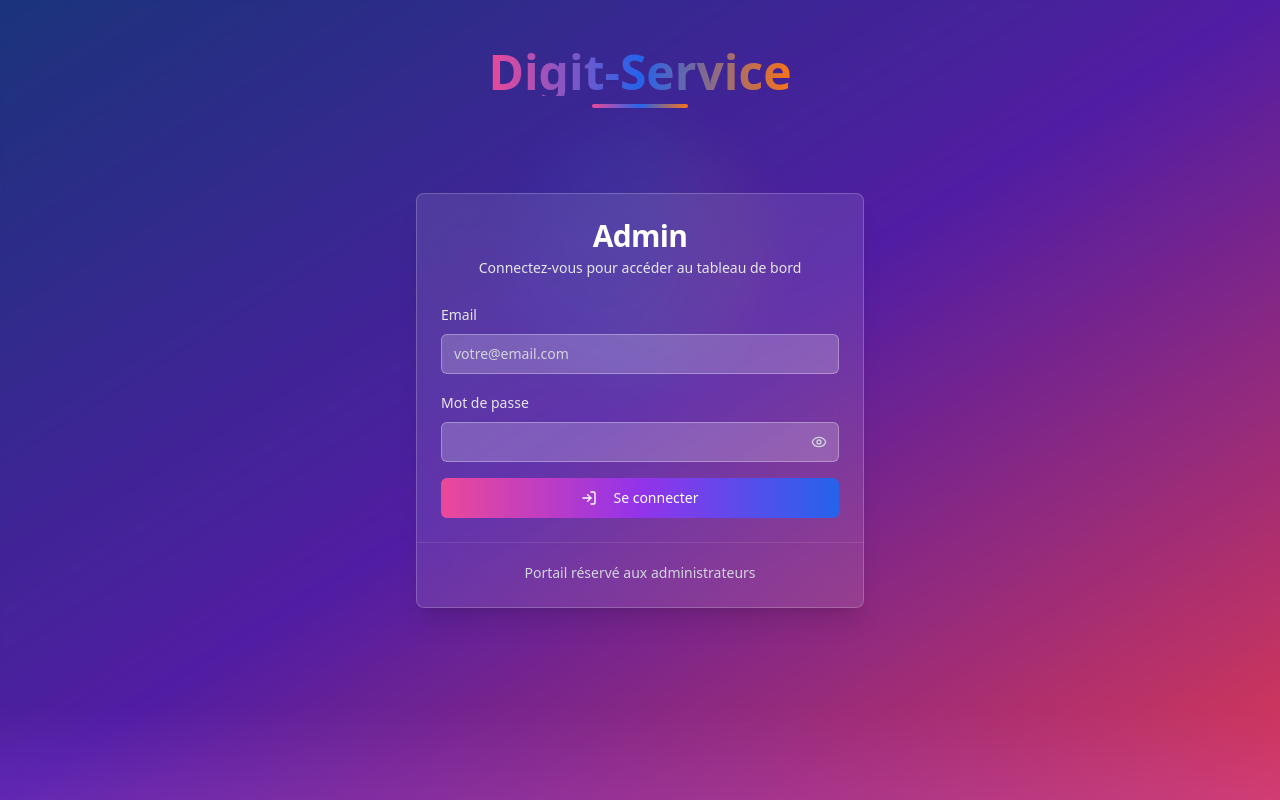
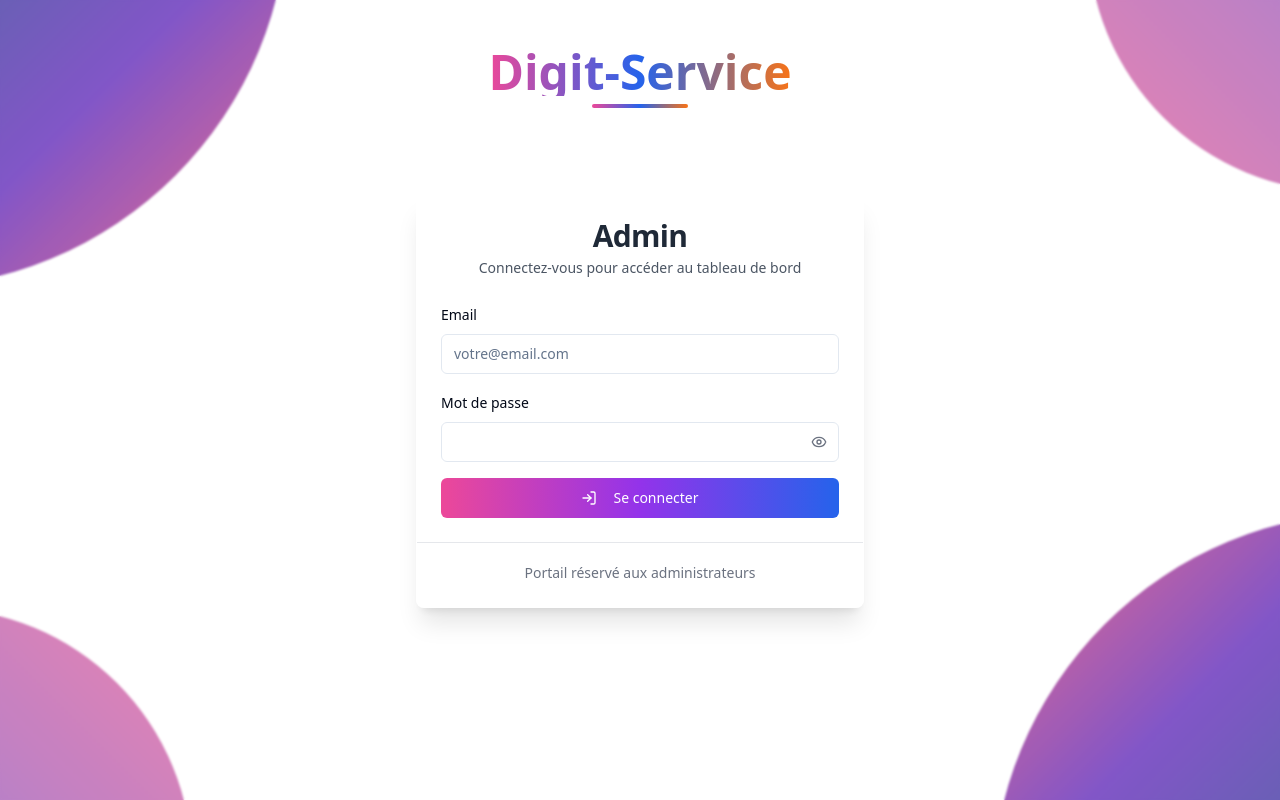
Before and after one commit to blackstar237/video-spot-manager-admin-26, a React (Vite) app: page /login in a window 1280 px wide. Built offline with nearby package versions, Linux system fonts and the light colour scheme.

Commit message:
Fix: Apply gradient to login corners
Apply gradient background to login page corners instead of full screen.

```diff
--- a/src/pages/Login.tsx
+++ b/src/pages/Login.tsx
@@ -52,28 +52,29 @@ const Login = () => {
   };
 
   return (
-    <div className="min-h-screen flex flex-col items-center justify-center bg-gradient-to-br from-blue-900 via-violet-800 to-rose-500 p-4 relative overflow-hidden">
-      {/* Overlay pour donner un effet de brillance */}
-      <div className="absolute inset-0 bg-black/10 backdrop-blur-[2px]"></div>
+    <div className="min-h-screen flex flex-col items-center justify-center p-4 relative overflow-hidden">
+      {/* Gradient corners */}
+      <div className="fixed top-0 left-0 w-96 h-96 bg-gradient-to-br from-blue-900 via-violet-800 to-rose-500 rounded-br-full opacity-80 -translate-x-1/4 -translate-y-1/4"></div>
+      <div className="fixed bottom-0 right-0 w-96 h-96 bg-gradient-to-tl from-blue-900 via-violet-800 to-rose-500 rounded-tl-full opacity-80 translate-x-1/4 translate-y-1/4"></div>
+      <div className="fixed top-0 right-0 w-64 h-64 bg-gradient-to-bl from-purple-800 to-pink-600 rounded-bl-full opacity-60 translate-x-1/4 -translate-y-1/4"></div>
+      <div className="fixed bottom-0 left-0 w-64 h-64 bg-gradient-to-tr from-purple-800 to-pink-600 rounded-tr-full opacity-60 -translate-x-1/4 translate-y-1/4"></div>
+
+      {/* Light overlay to improve content visibility */}
+      <div className="absolute inset-0 bg-white/5 backdrop-blur-[1px]"></div>
 
       {/* En-tête avec le nom de l'entreprise */}
-      <div className="absolute top-12 w-full text-center">
+      <div className="absolute top-12 w-full text-center z-10">
         <h1 className="text-4xl md:text-5xl font-bold bg-gradient-to-r from-pink-500 via-blue-600 to-orange-500 inline-block text-transparent bg-clip-text mb-2">
           Digit-Service
         </h1>
         <div className="h-1 w-24 mx-auto rounded bg-gradient-to-r from-pink-500 via-blue-600 to-orange-500"></div>
       </div>
 
-      {/* Logo stylisé */}
-      <div className="absolute top-32 opacity-10 pointer-events-none">
-        <div className="w-64 h-64 rounded-full bg-gradient-to-r from-blue-600 via-teal-400 to-orange-500 animate-pulse blur-xl"></div>
-      </div>
-
       <div className="w-full max-w-md z-10">
         <Card className="bg-white/10 backdrop-blur-lg border-white/20 shadow-xl">
           <CardHeader className="space-y-1 text-center">
-            <CardTitle className="text-3xl font-bold tracking-tight text-white">Admin</CardTitle>
-            <CardDescription className="text-gray-200">
+            <CardTitle className="text-3xl font-bold tracking-tight text-gray-800">Admin</CardTitle>
+            <CardDescription className="text-gray-600">
               Connectez-vous pour accéder au tableau de bord
             </CardDescription>
           </CardHeader>
@@ -85,15 +86,15 @@ const Login = () => {
                   name="email"
                   render={({ field }) => (
                     <FormItem>
-                      <FormLabel className="text-gray-200">Email</FormLabel>
+                      <FormLabel>Email</FormLabel>
                       <FormControl>
                         <Input
                           placeholder="votre@email.com"
                           {...field}
-                          className="bg-white/20 border-white/30 text-white placeholder:text-gray-300"
+                          className="bg-white/60"
                         />
                       </FormControl>
-                      <FormMessage className="text-rose-200" />
+                      <FormMessage />
                     </FormItem>
                   )}
                 />
@@ -103,18 +104,18 @@ const Login = () => {
                   name="password"
                   render={({ field }) => (
                     <FormItem>
-                      <FormLabel className="text-gray-200">Mot de passe</FormLabel>
+                      <FormLabel>Mot de passe</FormLabel>
                       <FormControl>
                         <div className="relative">
                           <Input
                             type={showPassword ? "text" : "password"}
                             {...field}
-                            className="pr-10 bg-white/20 border-white/30 text-white"
+                            className="pr-10 bg-white/60"
                           />
                           <button
                             type="button"
                             onClick={() => setShowPassword(!showPassword)}
-                            className="absolute right-3 top-1/2 transform -translate-y-1/2 text-gray-300 hover:text-white"
+                            className="absolute right-3 top-1/2 transform -translate-y-1/2 text-gray-500 hover:text-gray-800"
                           >
                             {showPassword ? (
                               <EyeOff className="h-4 w-4" />
@@ -124,7 +125,7 @@ const Login = () => {
                           </button>
                         </div>
                       </FormControl>
-                      <FormMessage className="text-rose-200" />
+                      <FormMessage />
                     </FormItem>
                   )}
                 />
@@ -140,16 +141,13 @@ const Login = () => {
               </form>
             </Form>
           </CardContent>
-          <CardFooter className="flex justify-center border-t border-white/10 pt-5">
-            <p className="text-sm text-gray-300">
+          <CardFooter className="flex justify-center border-t border-gray-200 pt-5">
+            <p className="text-sm text-gray-500">
               Portail réservé aux administrateurs
             </p>
           </CardFooter>
         </Card>
       </div>
-
-      {/* Effet de lueur en bas */}
-      <div className="absolute bottom-0 left-0 right-0 h-24 bg-gradient-to-t from-purple-500/20 to-transparent"></div>
     </div>
   );
 };
```
